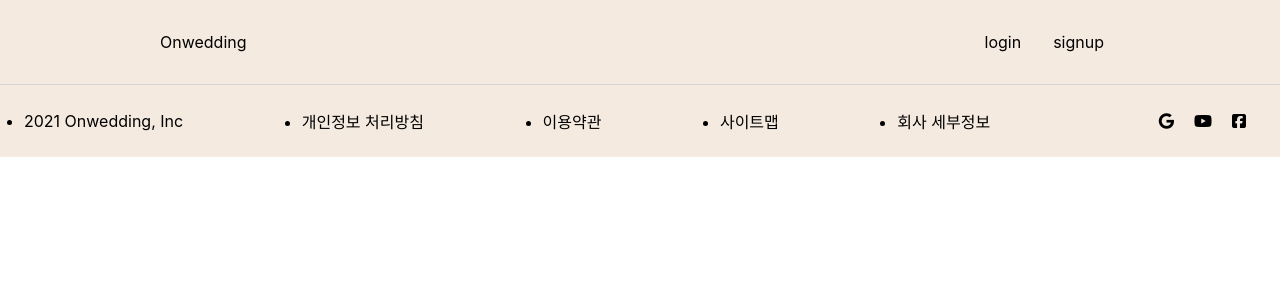
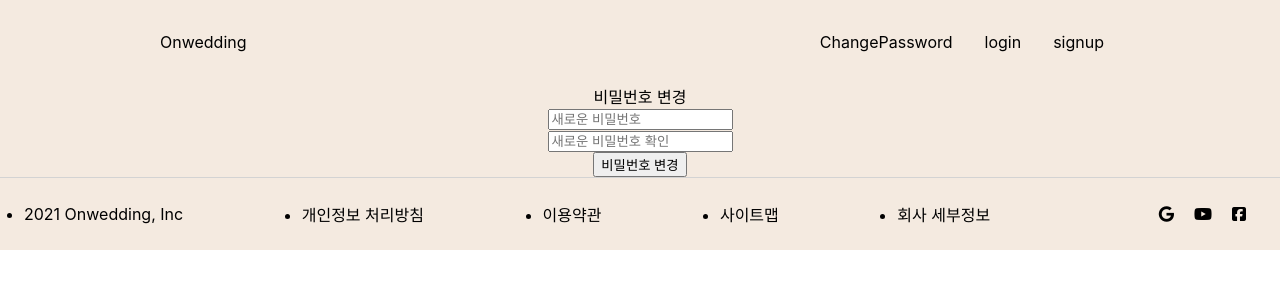
Before and after one commit to skagns211/OnWedding, a React (Create React App) app in the folder client/: page /change in a window 1280 px wide. Shown: the top 300 px of the page. Built offline with nearby package versions, Linux system fonts and the light colour scheme.

Commit message:
Feat: Add Login modal, ChangePwd & valid checks
- 로그인 모달 컴포넌트와 비밀번호 변경 페이지를 구현
- 로그인, 비밀번호 변경 유효성 검사 구현

```diff
--- a/client/src/App.js
+++ b/client/src/App.js
@@ -1,4 +1,5 @@
 import { BrowserRouter, Routes, Route } from "react-router-dom";
+import React, { useState } from "react";
 import styled from "styled-components";
 
 import Article from "./Pages/Article";
@@ -30,8 +31,8 @@ function App() {
           <Route path="/write" element={<Write />} />
           <Route path="/article/:id" element={<Article />} />
           {/* <Route path="/mypage" element={<MyPage />} />
-          <Route path="/delete" element={<Delete />} />
-          <Route path="change" element={<ChangePassword />} />*/}
+          <Route path="/delete" element={<Delete />} /> */}
+          <Route path="change" element={<ChangePassword />} />
         </Routes>
         <Footer />
       </StyledBody>
--- /dev/null
+++ b/client/src/Components/LoginModal.js
@@ -0,0 +1,129 @@
+import React, { useState } from "react";
+import styled from "styled-components";
+import { Link } from "react-router-dom";
+
+const ModalContainer = styled.div`
+  //!Modal 구현 css
+  background-color: white;
+  width: 30%;
+  min-width: 300px;
+  max-width: 600px;
+  height: 70%;
+  overflow-y: auto;
+  position: fixed;
+  left: 50%;
+  top: 50%;
+  padding: 5px;
+  transform: translate(-50%, -50%);
+  z-index: 1011;
+`;
+
+const ModalBackdrop = styled.div`
+  //! Modal backdrop css
+  width: 100%;
+  height: 100%;
+  position: fixed;
+  left: 50%;
+  top: 50%;
+  transform: translate(-50%, -50%);
+  z-index: 1010;
+  background-color: rgba(0, 0, 0, 0.65);
+`;
+
+const LoginModal = ({ openModalHandler }) => {
+  const [loginUserInfo, setLoginUserInfo] = useState({
+    email: "",
+    password: "",
+  }); //! 유저 로그인 info state
+
+  const [isLogEmail, setIsLogEmail] = useState(false); //! 이메일 입력 state
+  const [isLogPassword, setIsLogPassword] = useState(false); //! 패스워드 입력 state
+  const [emailMessage, setEmailMessage] = useState("");
+  const [passwordMessage, setPasswordMessage] = useState("");
+
+  const handleInputValue = (key) => (e) => {
+    setLoginUserInfo({ ...loginUserInfo, [key]: e.target.value });
+  };
+
+  const validEmail = (email) => {
+    const regEmail =
+      /^([0-9a-zA-Z_\.-]+)@([0-9a-zA-Z_-]+)(\.[0-9a-zA-Z_-]+){1,2}$/;
+    if (regEmail.test(email) === false) {
+      setIsLogEmail(false);
+      setEmailMessage("올바른 이메일 형식이 아닙니다.");
+    } else {
+      setIsLogEmail(true);
+      setEmailMessage("");
+    }
+  };
+
+  const passwordState = () => {
+    if (loginUserInfo.password.length !== 0) {
+      setIsLogPassword(true);
+    } else {
+      setIsLogPassword(false);
+    }
+  };
+
+  const infoAll = () => {
+    const stateInfo = {
+      email: [loginUserInfo.email, isLogEmail],
+      password: [loginUserInfo.password, isLogPassword],
+    };
+    if (isLogEmail && isLogPassword === true) {
+      console.log("로그인 요청이 성공적으로 전달되었습니다.");
+    } else {
+      console.log("로그 요청이 실패하였습니다.");
+    }
+    console.log(stateInfo);
+  };
+
+  return (
+    <>
+      <ModalBackdrop onClick={openModalHandler}></ModalBackdrop>
+      <ModalContainer>
+        <>
+          <center>
+            <div> 로그인</div>
+            <div>OnWedding 커뮤니티에 로그인하세요!</div>
+            <div>
+              <div>이메일</div>
+              <input
+                type="text"
+                placeholder="Email"
+                onChange={handleInputValue("email")}
+                onBlur={() => validEmail(loginUserInfo.email)}
+              />
+              {isLogEmail ? (
+                <div>{emailMessage}</div>
+              ) : loginUserInfo.email.length === 0 ? null : (
+                <div>{emailMessage}</div>
+              )}
+            </div>
+            <div>
+              <div>비밀번호</div>
+              <input
+                type="password"
+                placeholder="Password"
+                onChange={handleInputValue("password")}
+                onBlur={() => passwordState()}
+              />
+            </div>
+            <button type="submit" className="postLogin" onClick={infoAll}>
+              로그인
+            </button>
+            <div>아직 회원이 아니신가요?</div>
+            {/* <button type="submit" className="linkToSignup">
+              OnWedding 회원가입
+            </button> */}
+            <Link to="/signup" onClick={openModalHandler}>
+              OnWedding 회원가입
+            </Link>
+          </center>
+        </>
+      </ModalContainer>
+    </>
+  );
+};
+
+export default LoginModal;
--- a/client/src/Components/Nav.js
+++ b/client/src/Components/Nav.js
@@ -1,6 +1,8 @@
-import React from "react";
+import React, { useState } from "react";
 import styled from "styled-components";
 import { Link } from "react-router-dom";
+
+import LoginModal from "./LoginModal";
 
 const StyledNav = styled.div`
   display: flex;
@@ -33,16 +35,25 @@ const StyledLink2 = styled.ul`
 `;
 
 const Nav = () => {
+  const [isOpen, setIsOpen] = useState(false);
+  const openModalHandler = () => {
+    setIsOpen(!isOpen);
+  };
+
   return (
+    <>
+      {isOpen ? <LoginModal openModalHandler={openModalHandler} /> : null}
       <StyledNav>
         <StyledLink1>
           <Link to="/">Onwedding</Link>
         </StyledLink1>
         <StyledLink2>
-        <Link to="/signup">login</Link>
+          <Link to="/change">ChangePassword</Link>
+          <a onClick={openModalHandler}>login</a>
           <Link to="/signup">signup</Link>
         </StyledLink2>
       </StyledNav>
+    </>
   );
 };
 
--- a/client/src/Pages/ChangePassword.js
+++ b/client/src/Pages/ChangePassword.js
@@ -0,0 +1,134 @@
+import React, { useState } from "react";
+import { Link } from "react-router-dom";
+import axios from "axios";
+
+const ChangePassword = () => {
+  const [passwordInfo, setPasswordInfo] = useState({
+    // currentPassword: "",
+    newPassword: "",
+    checkNewPassword: "",
+  });
+  //! 입력상태 state
+  // const [isPassword, setIsPassword] = useState(false);
+  const [isNewPassword, setIsNewPassword] = useState(false);
+  const [isCheckNewpassword, setIsCheckNewPassword] = useState(false);
+
+  // const [curPasswordMsg, setCurPasswordMsg] = useState(""); //! 현재 패스워드가 안맞을경우 메세지를 위한 state
+  const [passwordMessage, setPasswordMessage] = useState(""); //! 새로운 패스워드 유효성검사 메세지 state
+  const [passwordCheckMessage, setPasswordCheckMessage] = useState(""); //! 새로운 패스워드 확인 메세지 state
+
+  const handleInputValue = (key) => (e) => {
+    setPasswordInfo({ ...passwordInfo, [key]: e.target.value });
+  };
+
+  // //! 현재 비밀번호 상태 변경
+  // const curPasswordState = () => {
+  //   if (passwordInfo.currentPassword.length !== 0) {
+  //     setIsPassword(true);
+  //     setCurPasswordMsg("");
+  //   } else {
+  //     setIsPassword(false);
+  //     setCurPasswordMsg("현재 비밀번호를 입력해주세요.");
+  //   }
+  // };
+
+  //! newPassword 유효성검사
+  const validPassword = (newPassword) => {
+    const regPassword = /^(?=.*[a-zA-Z])(?=.*[!@#$%^*+=-])(?=.*[0-9]).{8,25}$/;
+    if (!regPassword.test(newPassword)) {
+      setIsNewPassword(false);
+      setPasswordMessage(
+        "숫자+영문자+특수문자 조합으로 8자리 이상 입력해주세요!"
+      );
+    } else {
+      setIsNewPassword(true);
+      setPasswordMessage("");
+    }
+  };
+
+  //! newPassword 확인 유효성검사
+  const checkPassword = (password, checkPassword) => {
+    if (password === checkPassword) {
+      setIsCheckNewPassword(true);
+      setPasswordCheckMessage("");
+    } else {
+      setIsCheckNewPassword(false);
+      setPasswordCheckMessage("비밀번호가 일치하지 않습니다.");
+    }
+  };
+
+  const infoAll = () => {
+    const stateInfo = {
+      // password: [passwordInfo.currentPassword, isPassword],
+      newPassword: [passwordInfo.newPassword, isNewPassword],
+      checkState: isCheckNewpassword,
+    };
+    if (isNewPassword && isCheckNewpassword === true) {
+      console.log("로그인 요청이 성공적으로 전달되었습니다.");
+    } else {
+      console.log("로그 요청이 실패하였습니다.");
+    }
+    console.log(stateInfo);
+  };
+
+  return (
+    <div>
+      <center>
+        <div>비밀번호 변경</div>
+        {/* <div>
+          <input
+            type="password"
+            placeholder="현재 비밀번호"
+            onChange={handleInputValue("currentPassword")}
+            onBlur={() => {
+              curPasswordState();
+            }}
+          />
+          {isPassword ? null : <div>{curPasswordMsg}</div>}
+        </div> */}
+        <div>
+          <input
+            type="password"
+            placeholder="새로운 비밀번호"
+            onChange={handleInputValue("newPassword")}
+            onBlur={() => {
+              validPassword(passwordInfo.newPassword);
+            }}
+          />
+          {isNewPassword ? (
+            passwordInfo.newPassword.length === 0 ? null : (
+              <div>{passwordMessage}</div>
+            )
+          ) : passwordInfo.newPassword.length === 0 ? null : (
+            <div>{passwordMessage}</div>
+          )}
+        </div>
+        <div>
+          <input
+            type="password"
+            placeholder="새로운 비밀번호 확인"
+            onChange={handleInputValue("checkNewPassword")}
+            onBlur={() => {
+              checkPassword(
+                passwordInfo.newPassword,
+                passwordInfo.checkNewPassword
+              );
+            }}
+          />
+          {isCheckNewpassword ? (
+            passwordInfo.checkNewPassword.length === 0 ? null : (
+              <div>{passwordCheckMessage}</div>
+            )
+          ) : (
+            <div>{passwordCheckMessage}</div>
+          )}
+        </div>
+        <button type="submit" className="postChangePassword" onClick={infoAll}>
+          비밀번호 변경
+        </button>
+      </center>
+    </div>
+  );
+};
+
+export default ChangePassword;
--- a/client/src/Pages/SignUp.js
+++ b/client/src/Pages/SignUp.js
@@ -283,7 +283,7 @@ const SignUp = () => {
             )}
           </div>
           <button
-            className="btnEmailCheck"
+            className="btnNicknameCheck"
             type="submit"
             disabled={userinfo.nickname.length !== 0 ? false : "disabled"}
             onClick={() => {
```
Also changed, not shown: 1 other file (tests, documents, lock files or other folders). Lines whose indentation alone changed are shown as unchanged.
